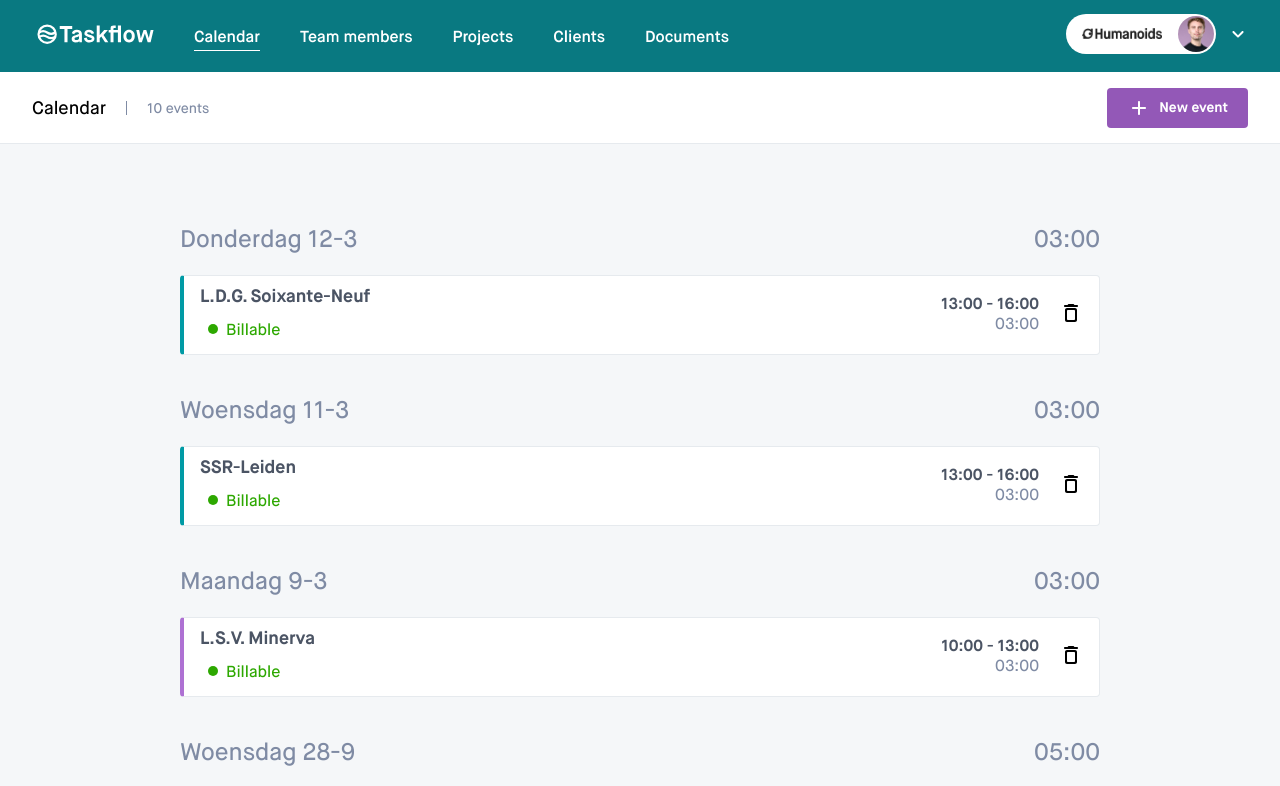
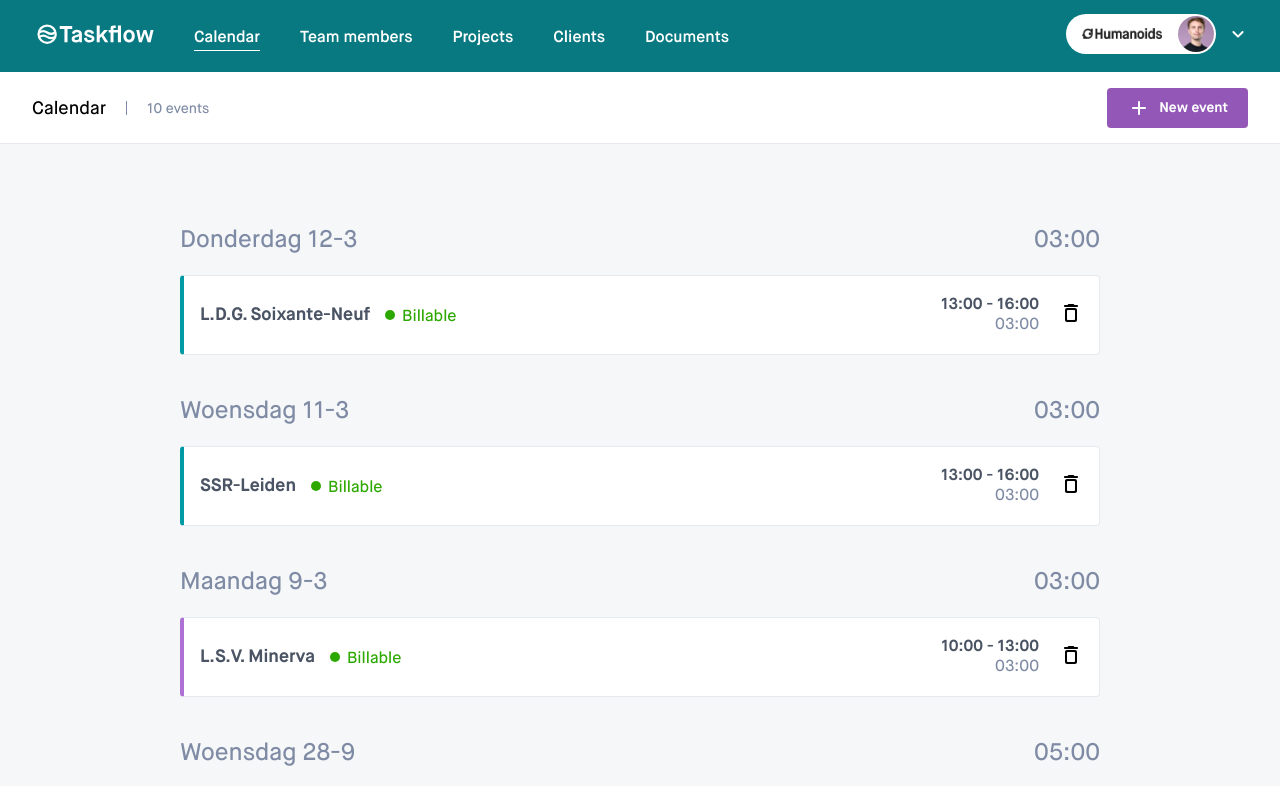
Before and after one commit to humanoidsbv/taskflow-jasper, a Next.js app: page / in a window 1280 px wide. Shown: the top 786 px of the page. Built offline with nearby package versions, Linux system fonts and the light colour scheme.

Commit message:
Refactor styling

```diff
--- a/src/components/time-entry/TimeEntry.module.css
+++ b/src/components/time-entry/TimeEntry.module.css
@@ -19,22 +19,35 @@
   border-left: 4px solid var(--purple-4);
 }
 
+.left {
+  display: grid;
+  grid-template-columns: 24px 1fr;
+  grid-template-rows: 1fr;
+  align-items: center;
+}
+
 .client {
+  grid-column: 1 / 3;
+  grid-row: 1;
   color: var(--gray-1);
   font-size: 18px;
   font-weight: 700;
   line-height: 28px;
 }
 
+.billableIcon {
+  grid-column: 1;
+  grid-row: 2;
+  margin: auto;
+}
+
 .billableArea {
-  align-items: center;
-  display: flex;
-  font-size: 16px;
-  gap: 8px;
-  padding: 8px;
+  grid-column: 2;
+  grid-row: 2;
 }
 
 .billable {
+  font-size: 16px;
   color: var(--green-1);
 }
 
@@ -44,24 +57,27 @@
 
 .right {
   align-items: center;
-  display: flex;
-  flex-direction: row;
-  gap: 20px;
+  display: grid;
+  gap: 0 20px;
   text-align: right;
 }
 
-.time {
-  display: flex;
-  flex-direction: column;
-}
-
 .timeInterval {
+  grid-column: 1;
+  grid-row: 1;
   color: var(--gray-1);
   font-weight: 700;
 }
 
 .totalTime {
+  grid-column: 1;
+  grid-row: 2;
   color: var(--gray-2);
+}
+
+.icon {
+  grid-column: 2;
+  grid-row: 1 / 3;
 }
 
 @media (min-width: 1160px) {
@@ -71,4 +87,24 @@
     flex-direction: row;
     gap: 8px;
   }
+
+  .left {
+    grid-template-columns: 1fr 24px;
+    grid-template-rows: 1fr;
+  }
+
+  .client {
+    grid-column: 1;
+    margin-right: 8px;
+  }
+
+  .billableIcon {
+    grid-column: 2;
+    grid-row: 1;
+  }
+
+  .billableArea {
+    grid-column: 3;
+    grid-row: 1;
+  }
 }
--- a/src/components/time-entry/TimeEntry.tsx
+++ b/src/components/time-entry/TimeEntry.tsx
@@ -19,21 +19,23 @@ export const TimeEntry = ({ data }: TimeEntryProps) => {
 
   return (
     <li className={`${styles.timeEntry} ${styles[`${department}`]}`}>
-      <div>
+      <div className={styles.left}>
         <h3 className={styles.client}>{client}</h3>
-        <div className={styles.billableArea}>
-          <Image alt="" src={billable ? greenIcon : redIcon} />
-          <span className={billable ? styles.billable : styles.nonBillable}>
-            {billable ? "Billable" : "Non-billable"}
-          </span>
-        </div>
+        <Image
+          className={styles.billableIcon}
+          alt=""
+          src={billable ? greenIcon : redIcon}
+        />
+        <span
+          className={`${styles.billableArea} ${billable ? styles.billable : styles.nonBillable}`}
+        >
+          {billable ? "Billable" : "Non-billable"}
+        </span>
       </div>
       <div className={styles.right}>
-        <div className={styles.time}>
-          <span className={styles.timeInterval}>{timeInterval}</span>
-          <span className={styles.totalTime}>{totalTime}</span>
-        </div>
-        <Link href="">
+        <span className={styles.timeInterval}>{timeInterval}</span>
+        <span className={styles.totalTime}>{totalTime}</span>
+        <Link href="" className={styles.icon}>
           <Image alt="" src={deleteIcon} />
         </Link>
       </div>
```
